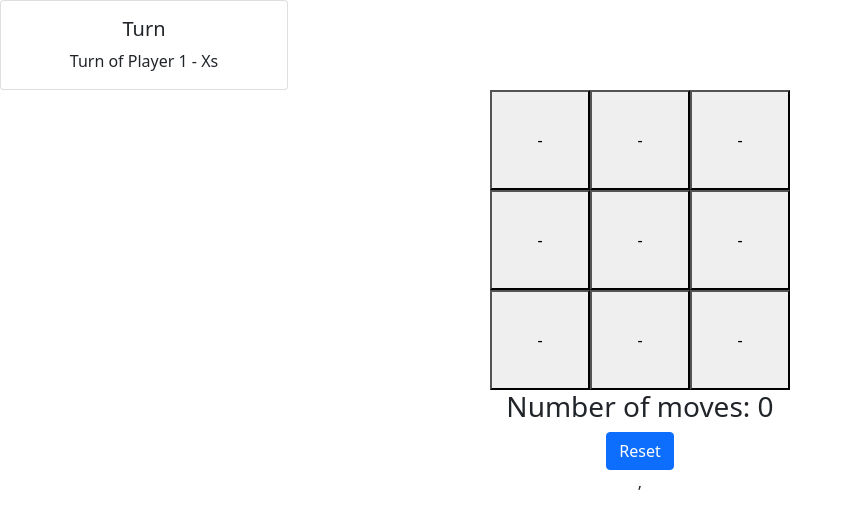
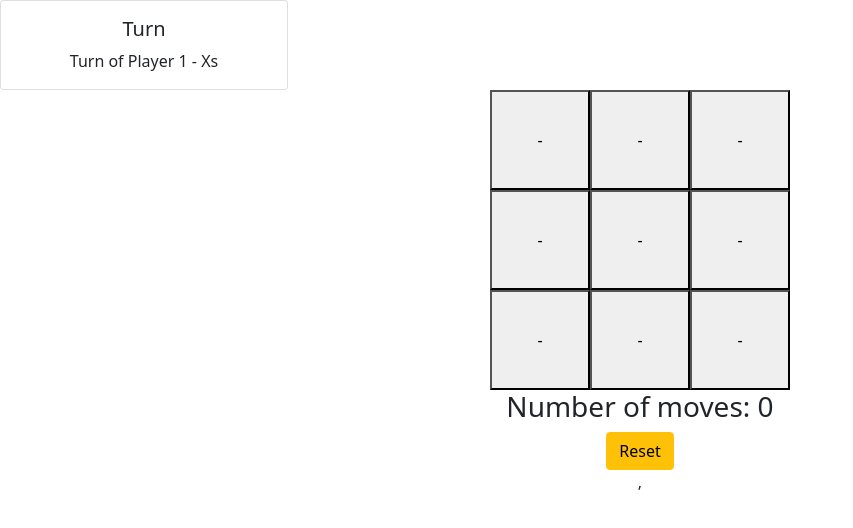
Before and after one commit to samugs13/minijuegos-react, a React (Create React App) app: page /tictactoe in a window 1280 px wide. Shown: the top 528 px of the page, without its empty margins (0-853 px from the left). Built offline with nearby package versions, Linux system fonts and the light colour scheme; no server answers.

Commit message:
reset button warning color

```diff
--- a/src/components/tictactoe/Reset.jsx
+++ b/src/components/tictactoe/Reset.jsx
@@ -7,7 +7,7 @@ export default function Reset(props) {
   }
 
   return(
-    <Button onClick={click} >
+    <Button className="btn btn-warning" onClick={click} >
       Reset
     </Button>
   );
```
